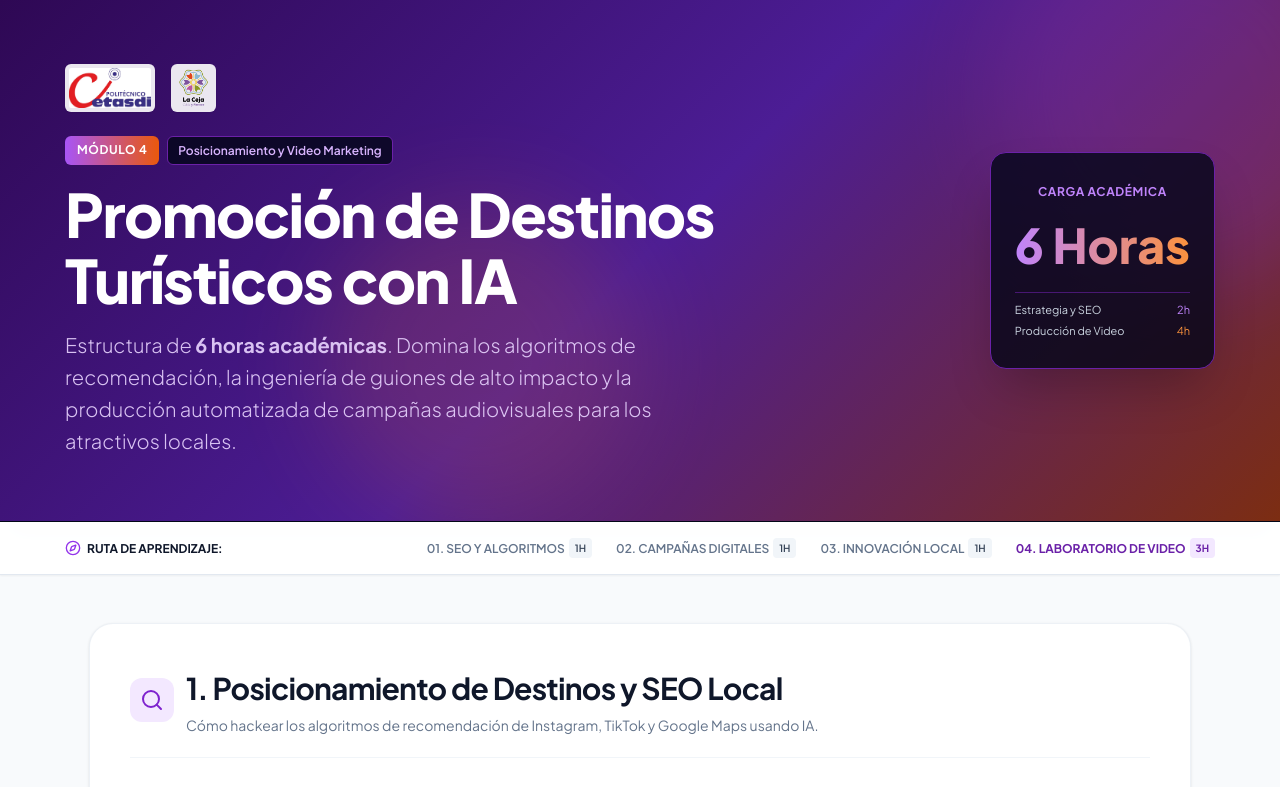
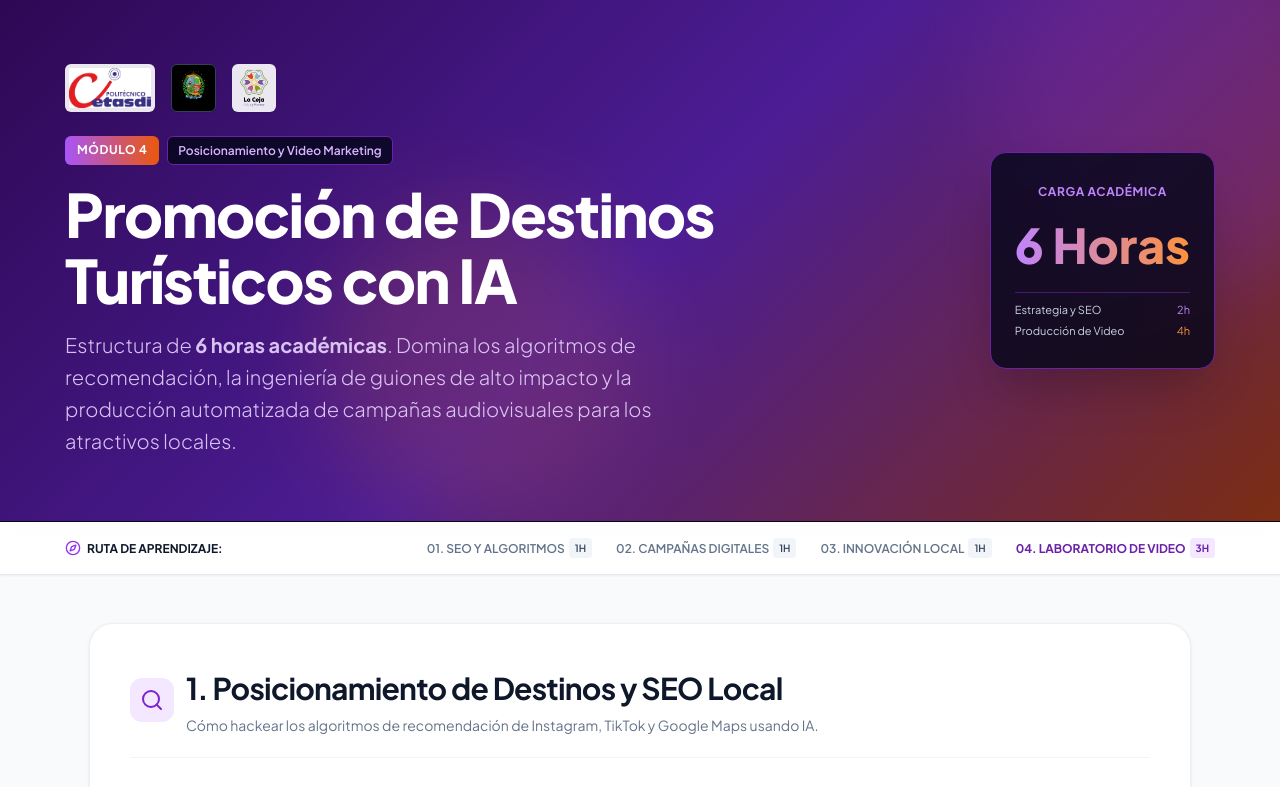
Before and after one commit to Frydma/Frydma.modelo4.github.io, a plain HTML site: page index.html in a window 1280 px wide. Shown: the top 787 px of the page. Drawn offline with nearby package versions, Linux system fonts and the light colour scheme.

Commit message:
Replace logo image file extension from .jpg to .png

```diff
--- a/index.html
+++ b/index.html
@@ -364,7 +364,7 @@
       <div>
         <div class="brand-logos">
           <img src="cropped-logo-cetasdi-actualizado.jpg.jpeg" alt="Logo Cetasdi" onerror="this.style.display='none'">
-          <img src="logo-la-ceja.jpg" alt="Escudo La Ceja" class="dark-logo" onerror="this.style.display='none'">
+          <img src="logo-la-ceja.png" alt="Escudo La Ceja" class="dark-logo" onerror="this.style.display='none'">
           <img src="logo-la-ceja-cuida-y-florece.png" alt="Logo La Ceja Cuida y Florece" onerror="this.style.display='none'">
         </div>
 
@@ -613,7 +613,7 @@
     <div style="max-width: 1150px; margin: 0 auto;">
       <div class="footer-logos">
         <img src="cropped-logo-cetasdi-actualizado.jpg.jpeg" alt="Logo Cetasdi" onerror="this.style.display='none'">
-        <img src="logo-la-ceja.jpg" alt="Escudo La Ceja" style="background: #000; border: 1px solid #334155;" onerror="this.style.display='none'">
+        <img src="logo-la-ceja.png" alt="Escudo La Ceja" style="background: #000; border: 1px solid #334155;" onerror="this.style.display='none'">
         <img src="logo-la-ceja-cuida-y-florece.png" alt="Logo La Ceja Cuida y Florece" onerror="this.style.display='none'">
       </div>
       <p style="font-weight: 700; color: #E2E8F0; font-size: 0.875rem; margin-bottom: 0.25rem;">La Ceja de las Flores y las Bicicletas - Territorio Turístico Inteligente</p>
```
